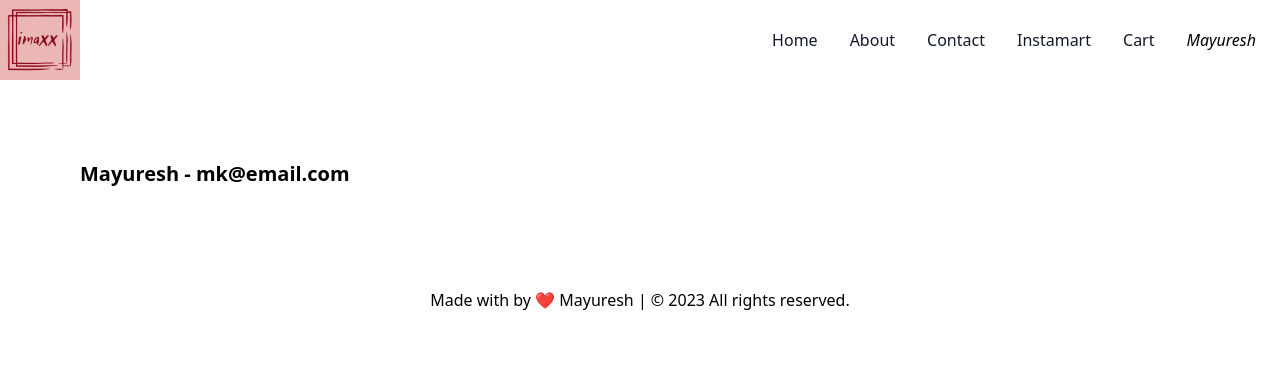
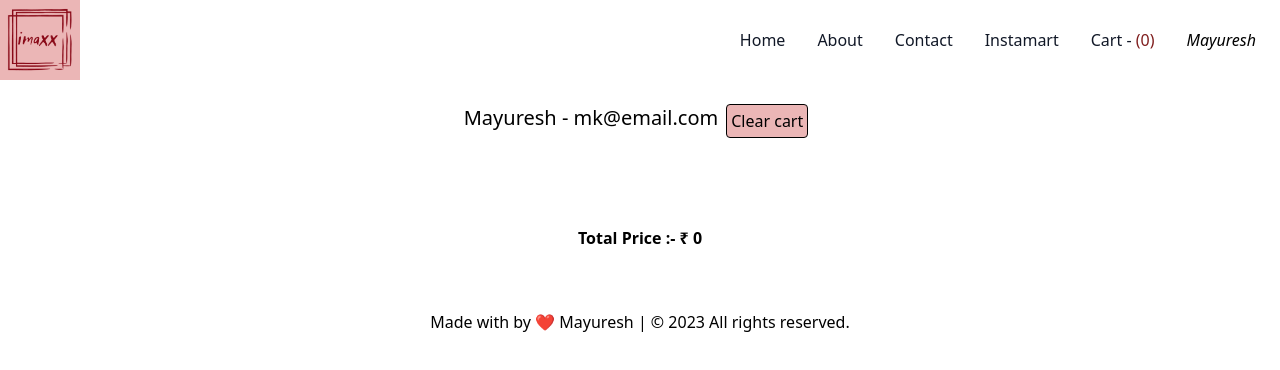
Before and after one commit to mayuresh1007/Swiggy-clone-react, a React (Vite) app: page /cart in a window 1280 px wide. Shown: the top 370 px of the page. Built offline with nearby package versions, Linux system fonts and the light colour scheme.

Commit message:
redux store, slice,

```diff
--- a/package.json
+++ b/package.json
@@ -21,8 +21,10 @@
     "tailwindcss": "^3.3.3"
   },
   "dependencies": {
+    "@reduxjs/toolkit": "^1.9.5",
     "react": "^18.2.0",
     "react-dom": "^18.2.0",
+    "react-redux": "^8.1.2",
     "react-router-dom": "^6.14.2"
   },
   "browserslist": [
--- a/src/App.js
+++ b/src/App.js
@@ -16,10 +16,9 @@ provides the https for dev build ==> npx parcel index.html --https
 
 */
 
-import React, { lazy, Suspense, useState } from "react";
+import React, { lazy, Suspense, useState, StrictMode } from "react";
 import ReactDOM from "react-dom/client";
 // import AppHeader from "./Components/Header";
-import AppHeader from "./Components/NavBar";
 import AppFooter from "./Components/Footer";
 import AppBody from "./Components/Body";
 import AboutClass from "./Components/About";
@@ -32,6 +31,11 @@ import ProfileFunction from "./Components/ProfileFunction";
 import ProfileClass from "./Components/ProfileCLassComp";
 import Shimmerui from "./Components/ShimmerUI";
 import UserContext from "./context/userConntext";
+import NavBar from "./Components/NavBar";
+
+//ReDUX
+import { Provider } from "react-redux";
+import store from "./utils/store";
 
 // import Instamart from "./Components/Instamart";//  normal import
 const Instamart = lazy(() => import("./Components/Instamart")); // this is a dynamic import lazy loading , on dimand loaing, code splitting ,bundle chunking
@@ -57,6 +61,9 @@ const AppLayout = () => {
   });
   return (
     <>
+      {/* Provider - react-redux  */}
+      <StrictMode>
+        <Provider store={store}>
           <UserContext.Provider
             value={{
               user: user,
@@ -64,7 +71,7 @@ const AppLayout = () => {
             //  value is overriding the default value passing by original usercontext
           >
             <React.Fragment>
-          <AppHeader />
+              <NavBar />
               {/* <AppBody /> */}
               {/* // Outlet will filled with children */}
               <Outlet />
@@ -72,6 +79,8 @@ const AppLayout = () => {
             </React.Fragment>
           </UserContext.Provider>
           {/* <AppFooter />// getting dummy data coz outside the proider  */}
+        </Provider>
+      </StrictMode>
     </>
   );
 };
--- a/src/Components/Cart.js
+++ b/src/Components/Cart.js
@@ -1,14 +1,92 @@
-import { useContext } from "react"
-import UserContext from "../context/userConntext"
+import { useContext, useState } from "react";
+import UserContext from "../context/userConntext";
+import { IMG_CDN_URL } from "../config";
+import { useSelector, useDispatch } from "react-redux";
+import { addItem, removeItem, clearCart } from "../utils/cartSlice";
+const Cart = () => {
+  const { user } = useContext(UserContext);
+  const cartItems = useSelector((store) => store.cart.items);
+  // const store = useSelector(store=>store); // bad performance low
+  console.log("cartItems--->", cartItems);
+  const dispatch = useDispatch();
 
-const Cart = () => {
-  const {user} = useContext(UserContext)
+  const handleClearCart = () => {
+    dispatch(clearCart(cartItems));
+  };
+  const handleAddItem = (item) => {
+    console.log(item);
+    dispatch(addItem(item));
+  };
+  const handleRemoveItem = (item) => {
+    console.log(item);
+    dispatch(removeItem(item));
+  };
+
+  const TotalPrice = cartItems.reduce(
+    (accumulator, item) => accumulator + item.price,
+    0
+  );
+  console.log(TotalPrice);
+
   return (
-    <div className="m-10 p-10 ">
-      <h1 className="font-bold text-xl">{user.name} - {user.email}</h1>
-    </div>
+    <>
+      <div className="flex m-4 justify-center text-center ">
+        <h1 className="text-xl justify-center mt-2">
+          {user.name} - {user.email}
+        </h1>
 
-  )
-}
+        <button
+          className="border border-black bg-logocolor rounded m-2 p-1  justify-center"
+          onClick={handleClearCart}
+        >
+          Clear cart
+        </button>
+      </div>
+
+      <div className="flex flex-wrap m-2 justify-center ">
+        {cartItems.map((item, index) => {
+          // console.log(item);
+          return (
+            <div key={index} className=" ">
+              <div className="mr-4">
+                <img
+                  className="w-16 rounded-md"
+                  src={IMG_CDN_URL + item.imageId}
+                  alt=""
+                />
+                <ul className="justify-center ">
+                  <li className="break-words text-clip overflow-hidden text-sm w-28">
+                    {item.name}
+                  </li>
+                  <li className="font-semibold">&#8377; {item.price / 100}</li>
+                  <li>({item.isVeg ? "vegiterian" : "Non-veg"})</li>
+                </ul>
+                <button
+                  className="bg-red-300 p-2 rounded mr-2"
+                  onClick={() => {
+                    handleRemoveItem(item);
+                  }}
+                >
+                  -
+                </button>
+                <button
+                  className="bg-green-300 p-2 rounded "
+                  onClick={() => {
+                    handleAddItem(item);
+                  }}
+                >
+                  +
+                </button>
+              </div>
+            </div>
+          );
+        })}
+        <h1 className="font-bold justify-center text-center mt-16">
+          Total Price :- &#8377; {TotalPrice / 100}
+        </h1>
+      </div>
+    </>
+  );
+};
 
 export default Cart;
--- a/src/Components/NavBar.js
+++ b/src/Components/NavBar.js
@@ -2,7 +2,11 @@ import logo from "../assets/img/Newlogo.png";
 import { Link } from "react-router-dom";
 import React, { useState, useContext } from "react";
 import UserContext from "../context/userConntext";
-const AppHeader = () => {
+
+// redux imports
+import { useDispatch, useSelector } from "react-redux";
+
+const NavBar = () => {
   const { user } = useContext(UserContext);
   const [navbtn, setNavbtn] = useState(false);
   const [hidden, setHidden] = useState("hidden");
@@ -22,11 +26,10 @@ const AppHeader = () => {
     console.log(navbtn, hidden);
   };
 
-  const ShowInfo = () => {
-    console.log(user.name);
-  };
-  console.log(user.name);
-
+  // redux things
+  const cartItems = useSelector((store) => store.cart.items);
+  // this is called subc=scribe the store -->(store) => store.cart.items
+  console.log(cartItems);
   return (
     <React.Fragment>
       <nav className={`bg-white border-gray-200 dark:bg-logocolor `}>
@@ -41,7 +44,7 @@ const AppHeader = () => {
           <button
             data-collapse-toggle="navbar-dropdown"
             type="button"
-            className="inline-flex items-center p-2 w-10 h-10 justify-center text-sm text-gray-500 rounded-lg md:hidden hover:bg-gray-100 focus:outline-none focus:ring-2 focus:ring-gray-200 dark:text-gray-400 dark:hover:bg-gray-700 dark:focus:ring-gray-600"
+            className="inline-flex items-center p-2 w-10 h-10 justify-center text-sm text-gray-500 rounded-lg md:hidden sm:mr-3 hover:bg-gray-100 focus:outline-none focus:ring-2 focus:ring-gray-200 dark:text-gray-400 dark:hover:bg-gray-700 dark:focus:ring-gray-600"
             aria-controls="navbar-dropdown"
             // aria-expanded="false" // if the display is 450px then make is
             aria-expanded={`${navbtn}`}
@@ -72,7 +75,6 @@ const AppHeader = () => {
             id="navbar-dropdown"
           >
             <ul className="flex flex-col font-medium p-4 md:p-0 mt-4  border border-gray-100 rounded-lg bg-gray-50 md:flex-row md:space-x-8 md:mt-0 md:border-0 md:bg-white dark:bg-logocolor md:dark:bg-logocolor dark:border-gray-700">
-
               <li>
                 <Link
                   to="/"
@@ -112,11 +114,14 @@ const AppHeader = () => {
                   to="/cart"
                   className="block py-2 pl-3 pr-4 text-gray-900 rounded hover:bg-gray-100 md:hover:bg-transparent md:border-0 md:hover:text-blue-700 md:p-0 dark:text-white md:dark:hover:text-blue-500 dark:hover:bg-gray-700 dark:hover:text-white md:dark:hover:bg-transparent"
                 >
-                  Cart
+                  Cart -{" "}<span className="text-red-900 ">({cartItems.length})</span>
                 </Link>
               </li>
+              {/* <li>
+                <span className="text-red-900 ">({cartItems.length})</span>
+              </li> */}
               <div className="italic capitalize cursor-pointer">
-                <span onClick={ShowInfo}>{user.name}</span>
+                <span>{user.name}</span>
               </div>
             </ul>
           </div>
@@ -125,4 +130,4 @@ const AppHeader = () => {
     </React.Fragment>
   );
 };
-export default AppHeader;
+export default NavBar;
--- a/src/Components/RestaurantCard.js
+++ b/src/Components/RestaurantCard.js
@@ -4,13 +4,13 @@ import { IMG_CDN_URL } from "../config";
 const RestraurantCard = (props) => {
   // console.log(props);
   return (
-    <div className="card flex flex-col justify-center w-[190px] m-4 shadow-lg ">
-      <img src={IMG_CDN_URL + props?.cloudinaryImageId} alt={props?.name} />
-      <hr className="w-46 h-0.5 bg-gray-100 md:my-1 dark:bg-slate-950" />
+    <div className="card flex flex-col justify-center w-[190px] m-4 shadow-lg text-center ">
+      <img className="rounded" src={IMG_CDN_URL + props?.cloudinaryImageId} alt={props?.name} />
+      <hr className="w-46 h-0.5 bg-gray-100 dark:bg-slate-950" />
 
       {/* <h3>{props?.id}</h3> */}
-      <h3 className="font-bold">{props?.name}</h3>
-      <hr className="w-46 h-0.5 bg-gray-100 md:my-1 dark:bg-slate-950" />
+      <h3 className="font-bold ">{props?.name}</h3>
+      <hr className="w-46 h-0.5 bg-gray-100 dark:bg-slate-950" />
       <span>
         <p>Delivery Time:- </p>
         {props?.sla?.deliveryTime} &#x1F550;Minutes
--- /dev/null
+++ b/src/utils/cartSlice.js
@@ -0,0 +1,36 @@
+import { createSlice } from "@reduxjs/toolkit";
+
+const cartSlice = createSlice({
+  name: "cart",
+  initialState: {
+    items: [],
+  },
+  reducers: {
+    addItem: (state, action) => {
+      state.items.push(action.payload);
+    },
+    removeItem: (state, action) => {
+      // state.items.pop();
+      state.items.pop(action.payload);
+      //improve logic which is remove by indexing the items
+    },
+    clearCart: (state) => {
+      state.items = [];
+    },
+  },
+});
+
+export const { addItem, removeItem, clearCart } = cartSlice.actions;
+// export actions in redux
+export default cartSlice.reducer;
+// method the export main reducer not reduces
+// this combines all reduces a one
+
+/**
+ *  reducers: {
+ * //action - additem --> this reducer function ()=>{}
+    addItem: (state, action) => {
+      state.items.push(action.payload);
+    },-- reducer function
+
+ */
--- /dev/null
+++ b/src/utils/store.js
@@ -0,0 +1,41 @@
+import { configureStore } from "@reduxjs/toolkit";
+import cartSlice from "./cartSlice";
+const store = configureStore({
+  reducer: {
+    cart: cartSlice,
+  },
+});
+
+export default store;
+
+/*
+    createdstore
+    -configureStore from "@reduxjs/toolkit"
+
+    Provider my store to app
+    import {Provider} from "react-redux"
+    -<Provide store={ store} >
+
+    - Slice
+     - RTK -createSlice({
+        name:"",
+        initialState:
+        reducers:{
+            -actions(add,remove,clear)
+            addItem:(state,action)=>{ state = action.payload }
+
+        }
+     })
+
+     export defalut cartSlice.reducer;
+     export const { addItem, removeItem, clearCart } = cartSlice.actions;
+
+     PUT that slice in store
+        - {
+            reducer:{
+                cart: cartSlice,
+                user: userSlice,
+                theme: themeSlice
+            }
+        }
+*/
```
Also changed, not shown: src/Components/Body.js (+8 -49 lines), src/Components/Footer.js (+13 -0 lines), src/Components/RestraurantMenu.js (+48 -15 lines), src/utils/useSearch.js (line endings or trailing spaces), 2 other files (tests, documents, lock files or other folders). Lines whose indentation alone changed are shown as unchanged.
